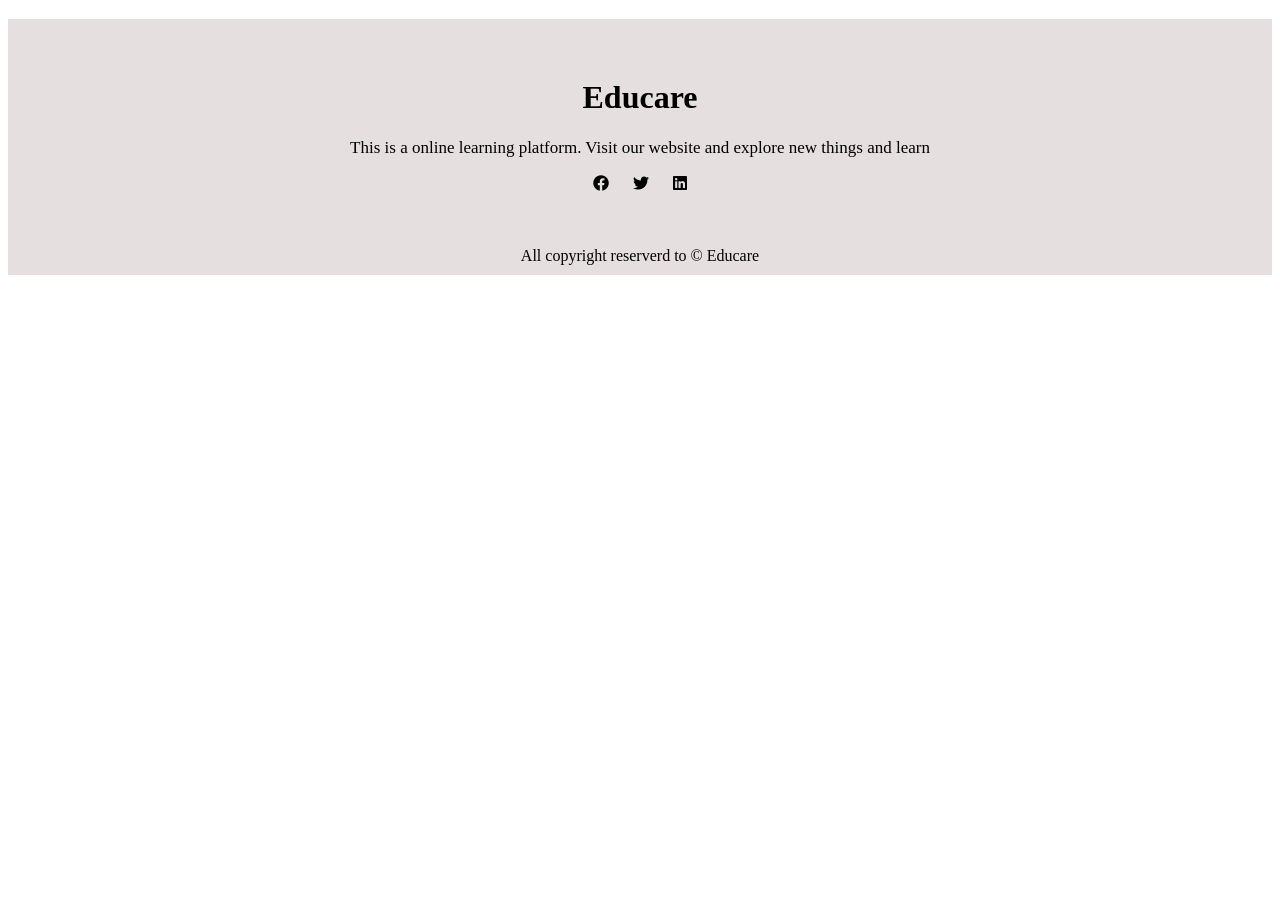
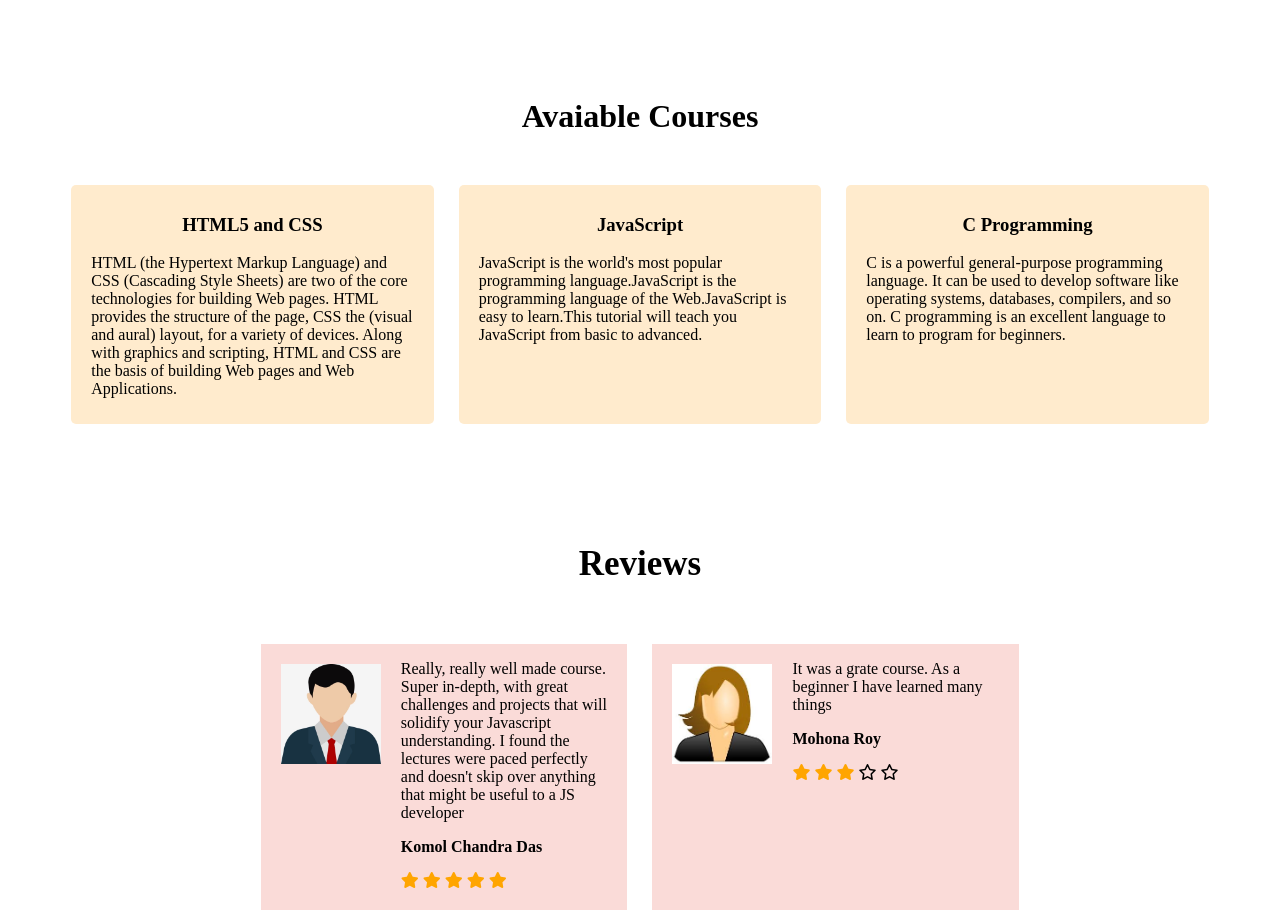
Before and after one commit to Progna-Labony-Roy/university-website, a plain HTML site: page index.html in a window 1280 px wide. Shown: the part 730-1652 px from the top of the page. Before the commit the page ends 1021 px from the top, so only its background shows below. Drawn offline with Linux system fonts and the light colour scheme; files whose address does not match are found by name.

Commit message:
project completed

```diff
--- a/index.html
+++ b/index.html
@@ -14,6 +14,7 @@
 </head>
 
 <body>
+    <!-- navbar and header -->
     <div class="header">
         <nav class="navbar">
             <div class="name-logo">
@@ -21,25 +22,92 @@
                 <div class="name">Educare</div>
             </div>
             <div class="nav-items">
-                <a class="nav-item" href="">HOME</a>
-                <a class="nav-item" href="">CONTACT</a>
-                <a class="nav-item" href="">ABOUT US</a>
+                <a class="nav-item" target="_blank" href="./index.html">HOME</a>
+                <a class="nav-item" target="_blank" href="./contact.html">CONTACT</a>
+                <a class="nav-item" target="_blank" href="./about.html">ABOUT US</a>
             </div>
         </nav>
 
         <div class="header-text">
-            <h1>Welcome to our website</h1>
-            <p>Lorem ipsum dolor sit, amet consectetur adipisicing elit. Illo magnam cum ipsam porro quia necessitatibus
-                optio tempore autem veniam nulla earum deserunt perspiciatis iure harum, in adipisci quibusdam magni
-                officia.</p>
-            <a class="about-button" href="">Learn more about us</a>
+            <h1>Welcome to Educare</h1>
+            <p>Want to learn Web Development and Programmig?? Then you have come in the right place!!</p>
+            <a class="about-button" target="_blank" href="./about.html">Learn more about us</a>
         </div>
     </div>
+
+    <!-- Course-section -->
+    <div class="courses">
+        <h1 class="course-title">Avaiable Courses</h1>
+        <div class="all-course">
+            <div class="course">
+                <h3 class="title">HTML5 and CSS</h3>
+                <p>HTML (the Hypertext Markup Language) and CSS (Cascading Style Sheets) are two of the core
+                    technologies for building Web pages. HTML provides the structure of the page, CSS the (visual and
+                    aural) layout, for a variety of devices. Along with graphics and scripting, HTML and CSS are the
+                    basis of building Web pages and Web Applications.</p>
+            </div>
+            <div class="course">
+                <h3 class="title">JavaScript</h3>
+                <p>JavaScript is the world's most popular programming language.JavaScript is the programming language
+                    of the Web.JavaScript is easy to learn.This tutorial will teach you JavaScript from basic to
+                    advanced.</p>
+            </div>
+            <div class="course">
+                <h3 class="title">C Programming</h3>
+                <p>C is a powerful general-purpose programming language. It can be used to develop software like
+                    operating systems, databases, compilers, and so on. C programming is an excellent language to learn
+                    to program for beginners.</p>
+            </div>
+        </div>
+    </div>
+
+    <!-- review-section -->
+  <section>
+    <h1 class="review-heading">Reviews</h1>
+    <div class="review-section">
+        <div class="review">
+            <img class="image" src="./Images/boy.jpg" alt="">
+            <div>
+                <p class="review-text">Really, really well made course. Super in-depth, with great challenges and projects that will solidify your Javascript understanding. I found the lectures were paced perfectly and doesn't skip over anything that might be useful to a JS developer</p>
+                <p class="reviewer-name">Komol Chandra Das</p>
+                <div class="rating">
+                    <i class="orange fa-solid fa-star"></i>
+                    <i class="orange fa-solid fa-star"></i>
+                    <i class="orange fa-solid fa-star"></i>
+                    <i class="orange fa-solid fa-star"></i>
+                    <i class="orange fa-solid fa-star"></i>
+                </div>
+            </div>
+
+        </div>
+
+        <div class="review">
+
+            <img class="image" src="./Images/images.jfif" alt="">
+
+            <div>
+
+                <p class="review-text">It was a grate course. As a beginner I have learned many things</p>
+                <p class="reviewer-name">Mohona Roy</p>
+                <div class="rating">
+                    <i class="orange fa-solid fa-star"></i>
+                    <i class="orange fa-solid fa-star"></i>
+                    <i class="orange fa-solid fa-star"></i>
+                    <i class="fa-regular fa-star"></i>
+                    <i class="fa-regular fa-star"></i>
+                </div>
+
+            </div>
+        </div>
+    </div>
+  </section>
+
 
     <!-- Footer -->
     <div class="footer">
         <h1 class="footer-heading">Educare</h1>
-        <p class="footer-text">This is a online learning platform. Visit our website and explore new things and learn</p>
+        <p class="footer-text">This is a online learning platform. Visit our website and explore new things and learn
+        </p>
         <div class="icons">
             <i class="fa-brands fa-facebook"></i>
             <i class="fa-brands fa-twitter"></i>
--- a/style.css
+++ b/style.css
@@ -1,11 +1,11 @@
-.header{
+.header {
     height: 720px;
     width: 100%;
-    background-image: linear-gradient(rgba(4,9,15,0.7),rgba(4,9,15,0.7)),url(images/photo-1523050854058-8df90110c9f1.avif);
+    background-image: linear-gradient(rgba(4, 9, 15, 0.7), rgba(4, 9, 15, 0.7)), url(images/photo-1523050854058-8df90110c9f1.avif);
     background-size: cover;
 }
 
-.navbar{
+.navbar {
     width: 90%;
     margin: 0px auto 0px;
     padding: 10px;
@@ -13,57 +13,57 @@
     justify-content: space-between;
 }
 
-.name-logo{
+.name-logo {
     display: flex;
 }
 
-.name{
+.name {
     color: white;
     margin: 12px 10px 0px;
     font-size: 24px;
 }
 
-.nav-logo{
+.nav-logo {
     height: 60px;
     width: 60px;
 }
 
-.nav-items{
+.nav-items {
     display: flex;
     text-decoration: none;
 }
 
-.nav-item{
+.nav-item {
     margin: 16px 0px 0px 12px;
     font-size: 17px;
     text-decoration: none;
     color: white;
 }
 
-.nav-item:hover{
+.nav-item:hover {
     text-decoration: underline;
 }
 
 
-.header-text{
+.header-text {
     color: white;
     max-width: 90%;
     position: absolute;
     top: 50%;
     left: 50%;
-    transform: translate(-50%,-50%);
+    transform: translate(-50%, -50%);
     text-align: center;
 }
 
-.header-text h1{
+.header-text h1 {
     font-size: 60px;
 }
 
-.header-text p{
+.header-text p {
     font-size: 18px;
 }
 
-.about-button{
+.about-button {
     display: inline-block;
     text-decoration: none;
     color: white;
@@ -77,72 +77,163 @@
 }
 
 
-.about-button:hover{
+.about-button:hover {
     background-color: #E67E22;
     border: 1px solid #E67E22;
     transition: 1s;
 }
 
-/* footer style */
-.footer{
-    background: rgb(230, 223, 223);
+/* Courses style */
+.course-title {
+    margin-top: 100px;
+    margin-bottom: 50px;
     text-align: center;
 }
 
-.footer-heading{
+.courses {
+    max-width: 90%;
+    margin: auto;
+}
+
+.all-course {
+    display: grid;
+    grid-template-columns: 1fr 1fr 1fr;
+    grid-gap: 25px;
+}
+
+.course {
+    background-color: blanchedalmond;
+    border-radius: 5px;
+    padding: 10px 20px;
+}
+
+.title {
+    text-align: center;
+}
+
+.title:hover {
+    text-decoration: underline;
+    cursor: pointer;
+}
+
+
+/* review style */
+.review-heading {
+    margin-top: 120px;
+    margin-bottom: 60px;
+    text-align: center;
+    font-size: 35px;
+}
+
+.review-section {
+    display: grid;
+    grid-template-columns: 1fr 1fr;
+    gap: 25px;
+    max-width: 60%;
+    margin: 30px auto 100px;
+}
+
+.review {
+    background: #FADBD8;
+    padding: 0px 20px 20px;
+    display: flex;
+}
+
+
+.image {
+    height: 100px;
+    width: 100px;
+    padding: 20px 20px 0px 0px;
+}
+
+
+.reviewer-name {
+    font-weight: 700;
+}
+
+.orange {
+    color: orange;
+}
+
+/* footer style */
+.footer {
+    background: rgb(230, 223, 223);
+    text-align: center;
+    margin-top: 120px;
+}
+
+.footer-heading {
     padding-top: 60px;
 }
 
-.footer-text{
+.footer-text {
     font-size: 17px;
 }
 
-.icons i{
+.icons i {
     padding: 0px 10px 40px;
 }
 
-.copyright{
+.copyright {
     padding-bottom: 10px;
 }
 
+
+/* Large devices (laptops/desktops, 992px and up) */
+@media only screen and (max-width: 992px) {
+    .review-section {
+        display: grid;
+        grid-template-columns: 1fr;
+        gap: 25px;
+        max-width: 60%;
+        margin: 30px auto 100px;
+    }
+}
+
+
+
 /* Small devices (portrait tablets and large phones, 600px and up) */
 @media only screen and (max-width: 600px) {
-    .header{
+    .header {
         height: 560px;
     }
 
-    .navbar{
+    .header-text {
+        top: 40%;
+    }
+
+    .navbar {
         width: 95%;
         padding: 10px;
     }
 
-    .name{
+    .name {
         display: none;
     }
 
-    .nav-logo{
+    .nav-logo {
         height: 50px;
         width: 50px;
     }
 
 
-    .nav-item{
+    .nav-item {
         margin: 16px 0px 0px 12px;
         font-size: 16px;
         text-decoration: none;
         color: white;
     }
 
-    .header-text h1{
-        font-size: 35px;
+    .header-text h1 {
+        font-size: 32px;
     }
 
-    .header-text{
+    .header-text {
         max-width: 100%;
         font-size: 13px;
     }
 
-    .about-button{
+    .about-button {
         display: inline-block;
         text-decoration: none;
         color: white;
@@ -156,20 +247,57 @@
     }
 
 
-    .footer-heading{
+    /* Courses style */
+    .course-title {
+        margin-top: 70px;
+        margin-bottom: 40px;
+        text-align: center;
+    }
+
+    .courses {
+        max-width: 75%;
+    }
+
+    .all-course {
+        display: grid;
+        grid-template-columns: 1fr;
+    }
+
+
+    /* review style */
+    .review-heading {
+        margin-top: 100px;
+        font-size: 30px;
+    }
+
+    .review-section {
+        display: grid;
+        grid-template-columns: 1fr;
+        gap: 25px;
+        max-width: 65%;
+        margin: 30px auto 100px;
+    }
+
+    .review {
+        padding: 2px 22px 22px;
+    }
+
+
+    /* Footer */
+    .footer-heading {
         padding-top: 50px;
     }
 
-    .footer-text{
+    .footer-text {
         margin: 0px 35px;
         font-size: 15px;
     }
 
-    .icons i{
+    .icons i {
         padding: 15px 10px 40px;
     }
 
-    .copyright{
+    .copyright {
         padding-bottom: 10px;
     }
 }
```
Also changed, not shown: about.html (added, +12 -0 lines), contact.html (added, +12 -0 lines), Images/boy.jpg (added), Images/images.jfif (added).
